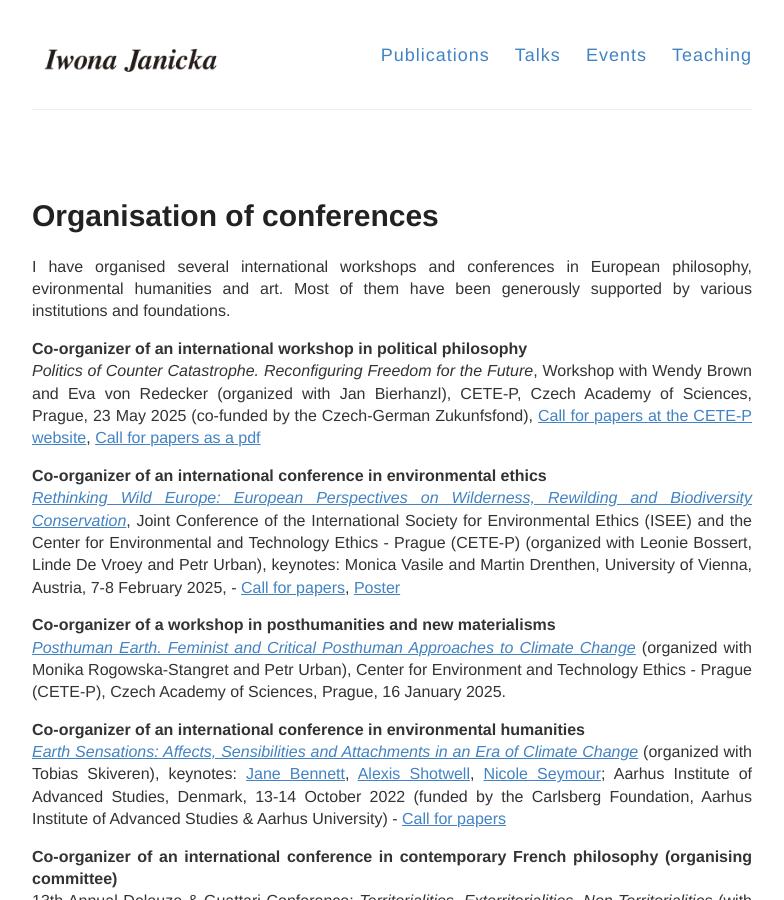
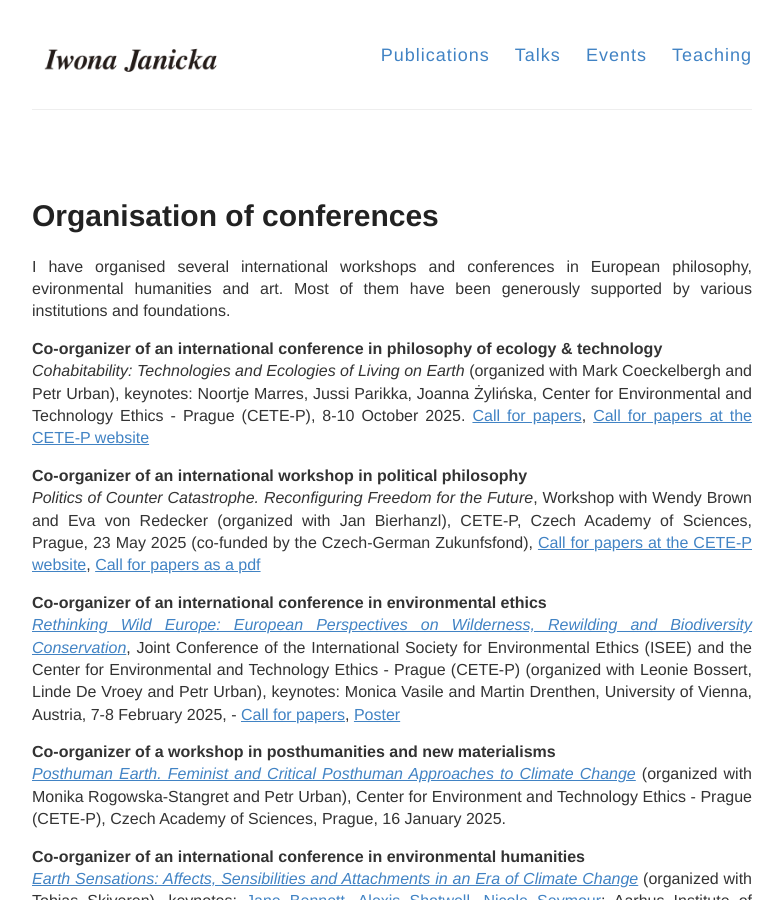
Before and after one commit to IJanicka/IJanicka.github.io, a Jekyll site: the page built from events.md, in a window 1280 px wide and 900 px high. Shown: the whole window, without its empty margins (248-1032 px from the left). Built offline with Jekyll 4.4.1, drawn with Linux system fonts in a browser that asks for light colours.

Commit message:
Update events.md

```diff
--- a/events.md
+++ b/events.md
@@ -6,6 +6,9 @@ permalink: /events/
 
 
 I have organised several international workshops and conferences in European philosophy, evironmental humanities and art. Most of them have been generously supported by various institutions and foundations.
+
+**Co-organizer of an international conference in philosophy of ecology & technology**<br>
+<i>Cohabitability: Technologies and Ecologies of Living on Earth</i><a/> (organized with Mark Coeckelbergh and Petr Urban), keynotes: Noortje Marres, Jussi Parikka, Joanna Żylińska, Center for Environmental and Technology Ethics - Prague (CETE-P), 8-10 October 2025. <a href="../articles/CETE-P_CfP_Cohabitability_FINAL.pdf" taget="_blank">Call for papers</a>, <a href="https://cetep.eu/cohabitability-ecologies-and-technologies-of-living-on-earth/" target="_blank">Call for papers at the CETE-P website<a/> <br>
 
 **Co-organizer of an international workshop in political philosophy**<br>
 <i>Politics of Counter Catastrophe. Reconfiguring Freedom for the Future</i><a/>, Workshop with Wendy Brown and Eva von Redecker (organized with Jan Bierhanzl), CETE-P, Czech Academy of Sciences, Prague, 23 May 2025 (co-funded by the Czech-German Zukunfsfond), <a href="https://cetep.eu/news/cfp-politics-of-counter-catastrophe-reconfiguring-freedom-for-the-future/" target="_blank">Call for papers at the CETE-P website<a/>, <a href="../articles/CfP_Politics of Counter Catastrophe_CETE-P_Prague_22.5.2025.pdf" taget="_blank">Call for papers as a pdf</a> <br>
```
